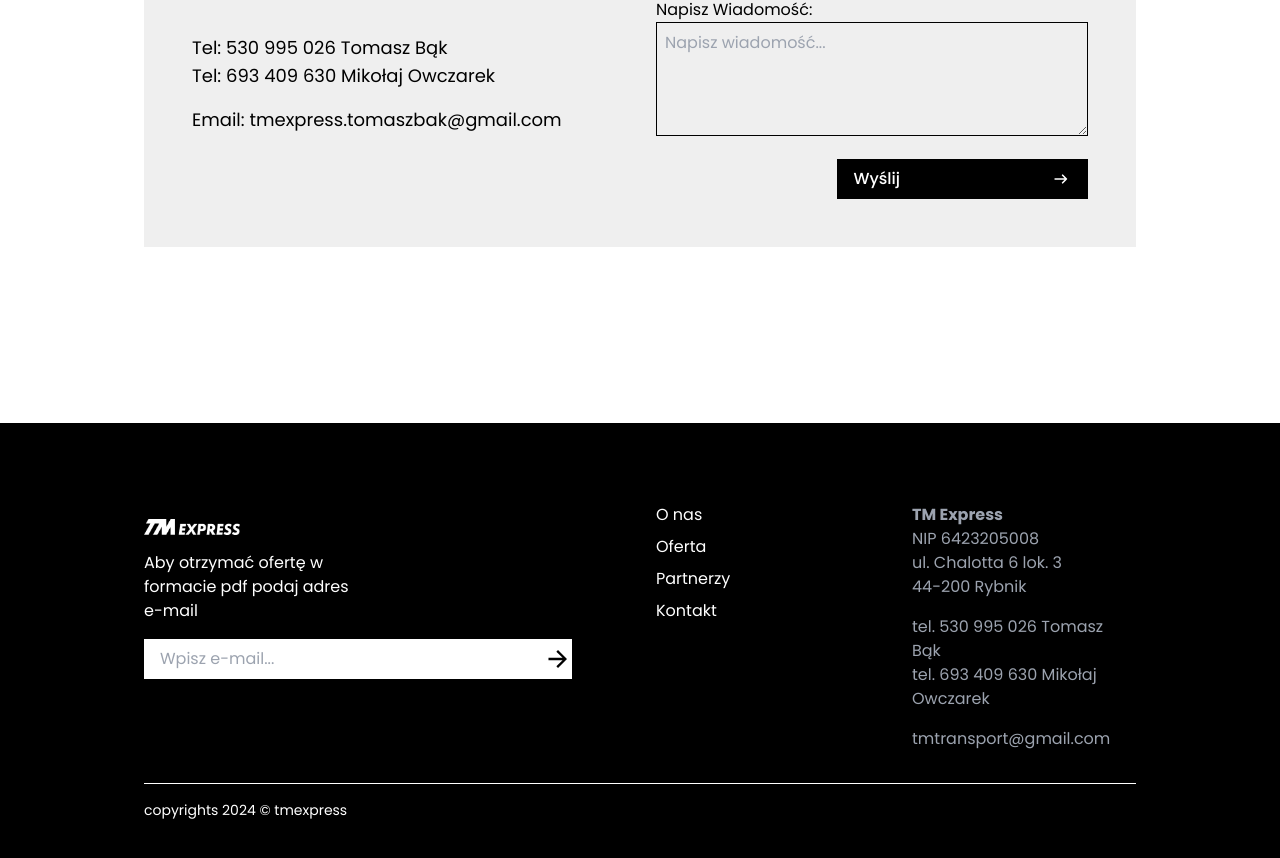
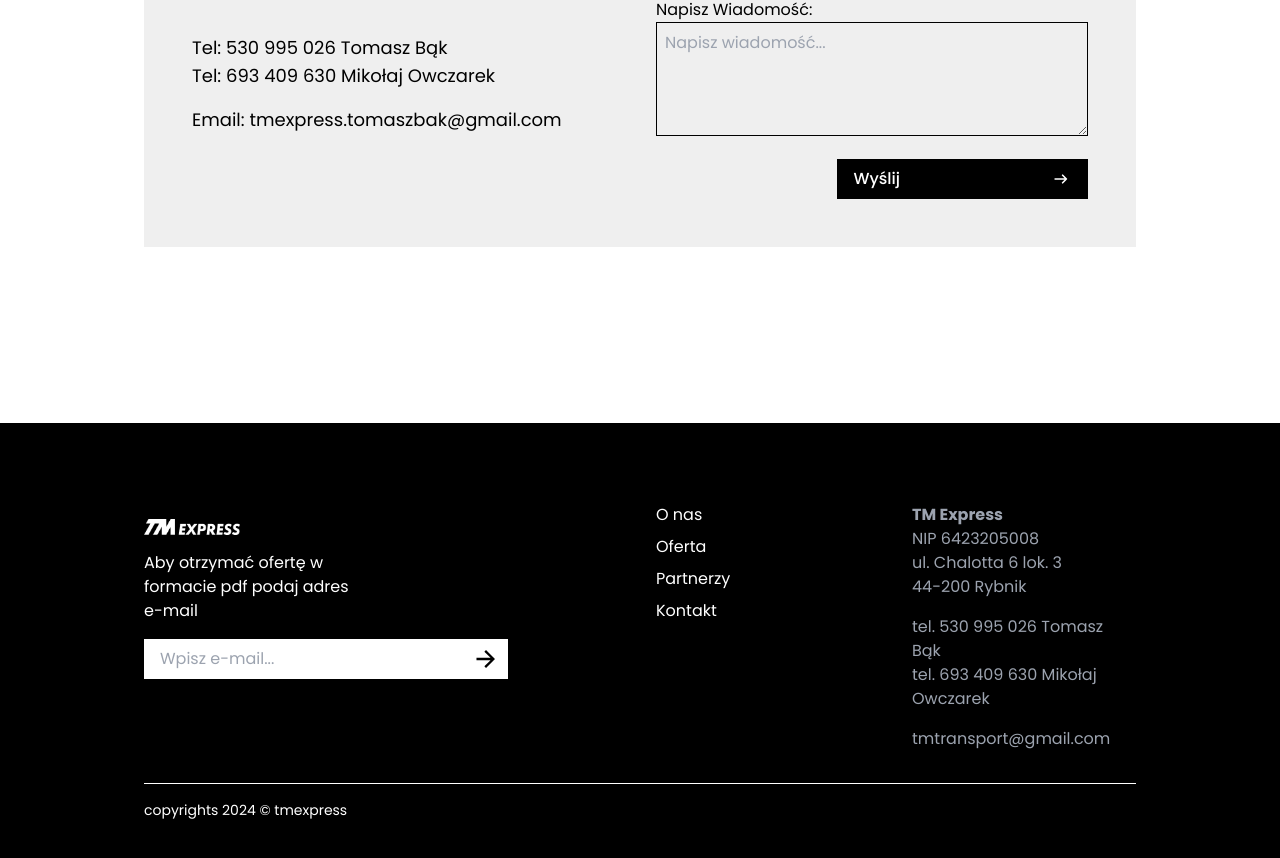
Before and after one commit to MarekSwiechowicz/tmexpress, a Next.js app: page / in a window 1280 px wide. Shown: the part 3992-4850 px from the top of the page. Built offline with nearby package versions, Linux system fonts and the light colour scheme.

Commit message:
arrow fix

```diff
--- a/components/Footer.tsx
+++ b/components/Footer.tsx
@@ -49,16 +49,19 @@ const Footer = () => {
               </div>
               <p>Aby otrzymać ofertę w formacie pdf podaj adres e-mail</p>
               <form className="mt-4 flex" onSubmit={handleEmailSubmit}>
+                <button
+                  type="submit"
+                  className="bg-white text-black flex items-center pl-4 pr-6 lg:pr-8 py-2"
+                >
                   <input
                     type="email"
-                  className="bg-white text-black pl-4 py-2 "
+                    className="bg-white text-black"
                     placeholder="Wpisz e-mail..."
                     value={email}
                     onChange={(e) => setEmail(e.target.value)}
                     required
                   />
-                <button type="submit" className="bg-white text-black px-6 ">
-                  <Image src={ArrowOrder} alt="road" className="ml-12" />
+                  <Image src={ArrowOrder} alt="road" className="" />
                 </button>
               </form>
             </div>
```
Lines whose indentation alone changed are shown as unchanged.
